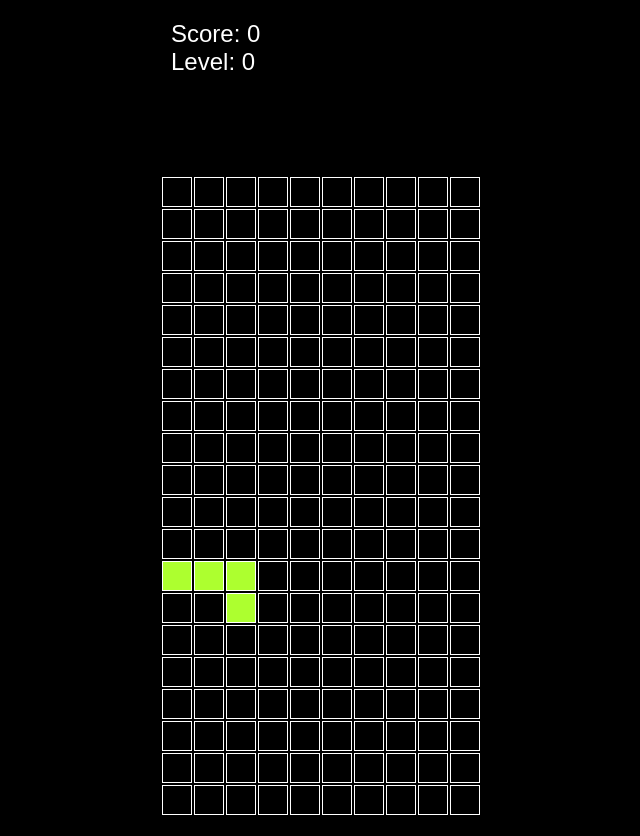
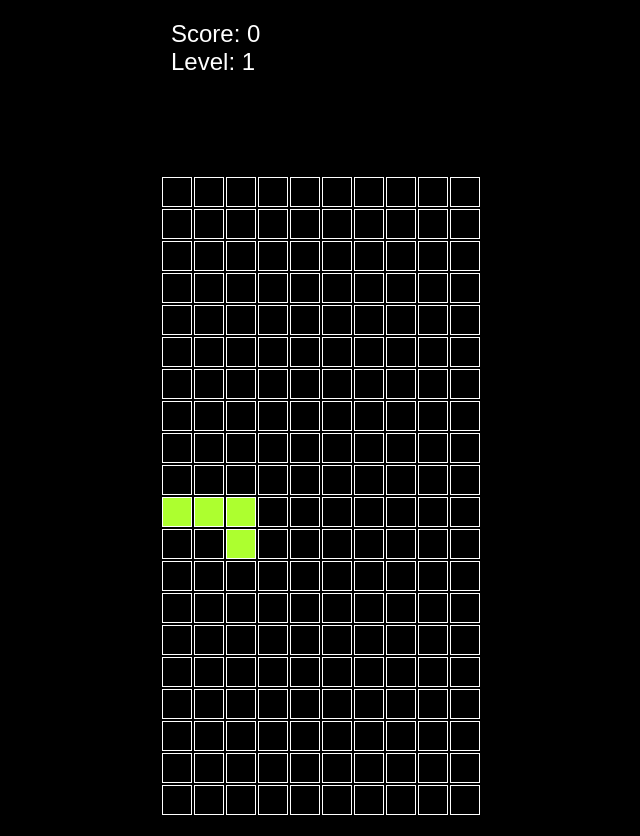
Before and after one commit to loujessler/Tetris, a plain HTML site: page index.html in a window 1280 px wide. Shown: the whole page, without its empty margins (309-949 px from the left). Drawn offline with Linux system fonts and the light colour scheme.

Commit message:
add pictures

```diff
--- a/index.html
+++ b/index.html
@@ -8,7 +8,7 @@
 <body>
 <div class="game">
     <div>Score: <span id="score">0</span></div>
-    <div>Level: <span id="level">0</span></div>
+    <div>Level: <span id="level">1</span></div>
 </div>
 
 <!.. 10x20 ..>
--- a/script.js
+++ b/script.js
@@ -33,27 +33,27 @@ let currentLevel = 1;
 let possibleLevels = {
     1: {
         scorePerline: 10,
-        speed: 400,
-        nextLevelScore: 500
+        speed: 500,
+        nextLevelScore: 5
     },
     2: {
         scorePerline: 15,
-        speed: 300,
-        nextLevelScore: 1500
+        speed: 400,
+        nextLevelScore: 15
     },
     3: {
         scorePerline: 30,
-        speed: 200,
-        nextLevelScore: 3000
+        speed: 350,
+        nextLevelScore: 30
     },
     4: {
         scorePerline: 50,
-        speed: 100,
-        nextLevelScore: 5000
+        speed: 300,
+        nextLevelScore: 50
     },
     5: {
         scorePerline: 100,
-        speed: 50,
+        speed: 250,
         nextLevelScore: Infinity
     }
 };
```
Also changed, not shown: arca2.jpg (added), 2 other files.
